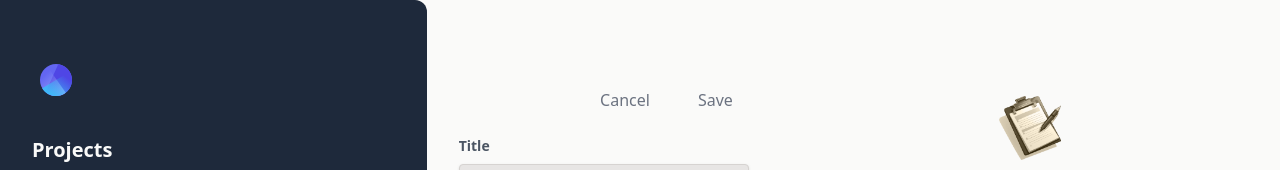
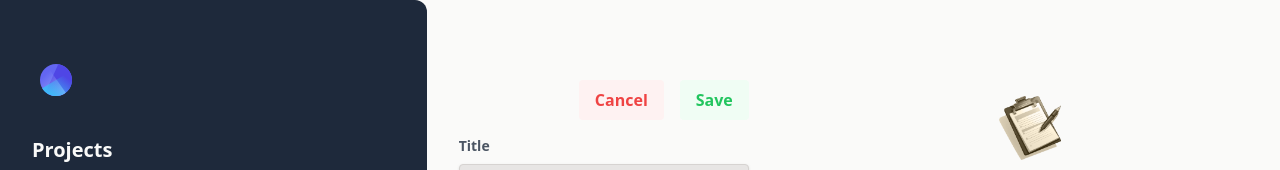
Before and after one commit to Gh0sT-7/project-management-app, a React (Vite) app: page / in a window 1280 px wide. Shown: the top 170 px of the page. Built offline with nearby package versions, Linux system fonts and the light colour scheme.

Commit message:
Customised button variants a little more.

```diff
--- a/src/components/Button.jsx
+++ b/src/components/Button.jsx
@@ -1,14 +1,14 @@
 export default function Button({ children, color, variant }) {
     const variantClasses = {
-        filled: "px-4 py-2 rounded bg-slate-600 hover:bg-slate-700 text-xs md:text-base font-semibold transition-all duration-200 ease-in-out",
-        outline: "px-4 py-2 rounded border border-slate-600 hover:bg-slate-600 hover:text-white text-xs md:text-base font-semibold transition-all duration-200 ease-in-out",
-        text: "px-4 py-2 text-xs md:text-base font-semibold transition-all duration-200 ease-in-out",
+        filled: "px-4 py-2 rounded bg-slate-600 hover:bg-slate-700 text-xs md:text-base font-semibold translate-x-0 hover:-translate-y-0.5 transition-all duration-200 ease-in-out",
+        outline: "px-4 py-2 rounded border border-slate-600 hover:bg-slate-600 hover:text-white text-xs md:text-base font-semibold translate-x-0 hover:-translate-y-0.5 transition-all duration-200 ease-in-out",
+        text: "px-4 py-2 rounded text-xs md:text-base font-semibold translate-x-0 hover:-translate-y-0.5 transition-all duration-200 ease-in-out",
     };
 
     const colorClasses = {
-        default: "text-stone-200 hover:text-stone-50",
-        danger: "text-red-500 bg-red-50 hover:bg-red-500 hover:text-white",
-        success: "text-green-500 bg-green-50 hover:bg-green-500 hover:text-white",
+        default: "text-stone-200 hover:text-stone-50 hover:shadow-lg hover:shadow-stone-500/20",
+        danger: "text-red-500 bg-red-50 hover:bg-red-500 hover:text-white hover:shadow-lg hover:shadow-red-500/20",
+        success: "text-green-500 bg-green-50 hover:bg-green-500 hover:text-white hover:shadow-lg hover:shadow-green-500/20",
     };
 
     const variantClassName = variantClasses[variant] || "";
--- a/src/partials/Project/NewProject.jsx
+++ b/src/partials/Project/NewProject.jsx
@@ -1,11 +1,12 @@
 import Input from '../../components/Input.jsx'
+import Button from '../../components/Button.jsx'
 
 export default function NewProject() {
     return (
         <div className="w-[35rem] mt-16 px-8">
             <menu className='flex items-center justify-end gap-4 my-4'>
-              <li><button className="text-gray-500 hover:text-red-500 hover:bg-red-50 px-4 py-2 rounded transition-all duration-200 ease-in-out">Cancel</button></li>
-              <li><button className="text-gray-500 hover:text-green-500 hover:bg-green-50 px-4 py-2 rounded transition-all duration-200 ease-in-out">Save</button></li>
+                <li><Button variant="text" color="danger">Cancel</Button></li>
+                <li><Button variant="text" color="success">Save</Button></li>
             </menu>
 
             <div>
```
Lines whose indentation alone changed are shown as unchanged.
